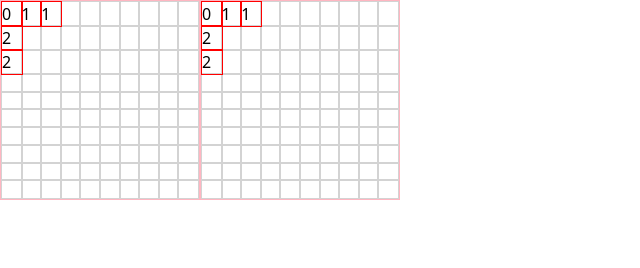
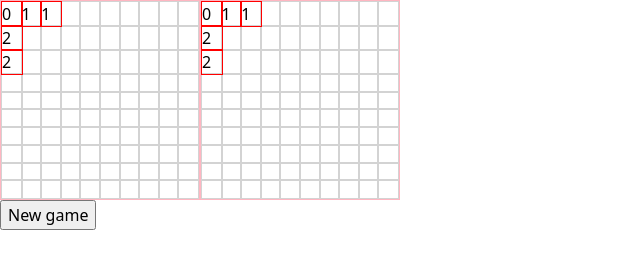
Before and after one commit to diegogo69/battleship, a website built with webpack: page src/template.html in a window 1280 px wide. Shown: the whole page, without its empty margins (0-640 px from the left). Built offline with nearby package versions, Linux system fonts and the light colour scheme.

Commit message:
FEAT: Add new game button
Starts a new game

```diff
--- a/src/template.html
+++ b/src/template.html
@@ -13,6 +13,7 @@
       <div class="player1-container"></div>
       <div class="player2-container"></div>
     </div>
+    <button class="new-game-btn">New game</button>
   </main>
 
   <footer></footer>
```
